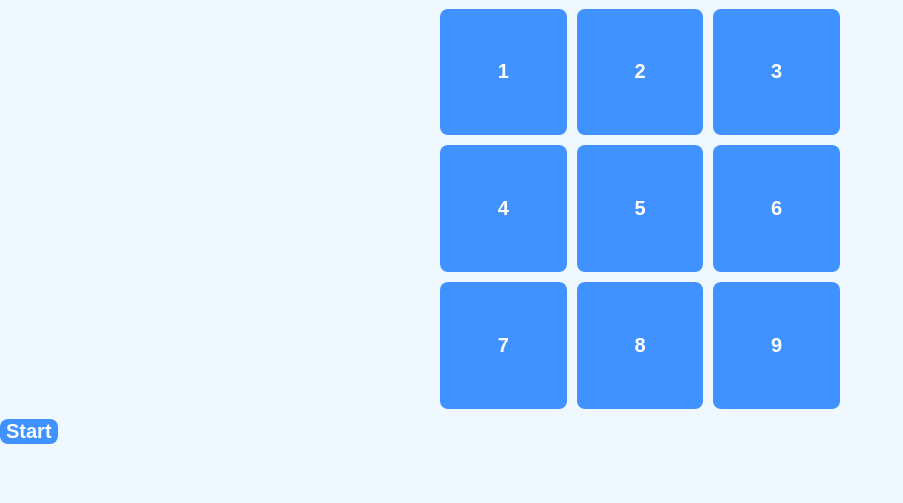
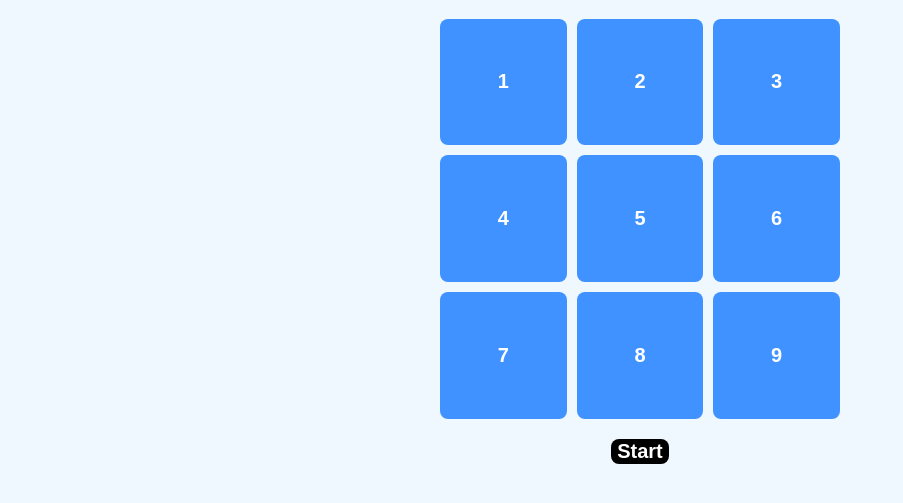
Before and after one commit to Bartilottti/Geemine, a plain HTML site: page task/genius/index.html in a window 1280 px wide. Shown: the part 105-608 px from the top of the page, without its empty margins (0-903 px from the left). Drawn offline with Linux system fonts and the light colour scheme.

Commit message:
version 0.0.2

```diff
--- a/task/genius/index.html
+++ b/task/genius/index.html
@@ -21,7 +21,7 @@
     <button id="button8" class="pad" type="button" onclick="HandleButtonClick(8)">8</button>
     <button id="button9" class="pad" type="button" onclick="HandleButtonClick(9)">9</button>
   </section>
-    <button type="button" onclick="RestartGame()">Start</button>
+      <button class="start" type="button" onclick="RestartGame()">Start</button>
   <script src="script.js">
 
   </script>
--- a/task/genius/style.css
+++ b/task/genius/style.css
@@ -3,6 +3,9 @@ body {
     margin: 0;
     padding: 0;
     color: #0e0e0e;
+  display: flex;
+  justify-content: center;
+  flex-direction: column;
 }
 .tittle{
     text-align: center;
@@ -28,11 +31,16 @@ button {
 }
 button:hover {
     background: #519cff;
+  scale: 112%;
     transition: 0.1s;
 }
 button:active {
     background-color: #5bf538;
   }
+.start {
+  background: black;
+  margin: 10px auto;
+}
 .on {
   background: #5bf538;
 }
```
